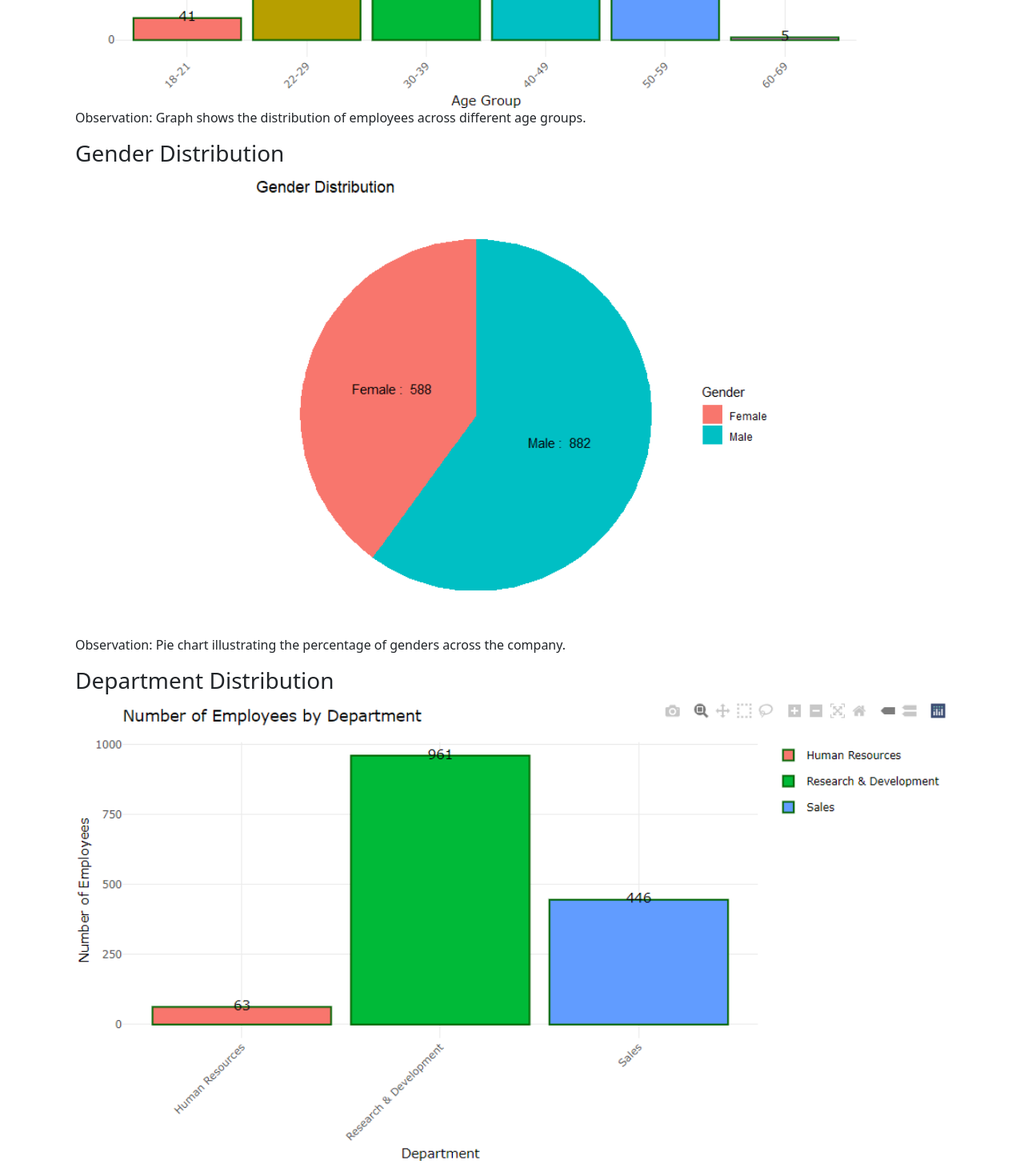
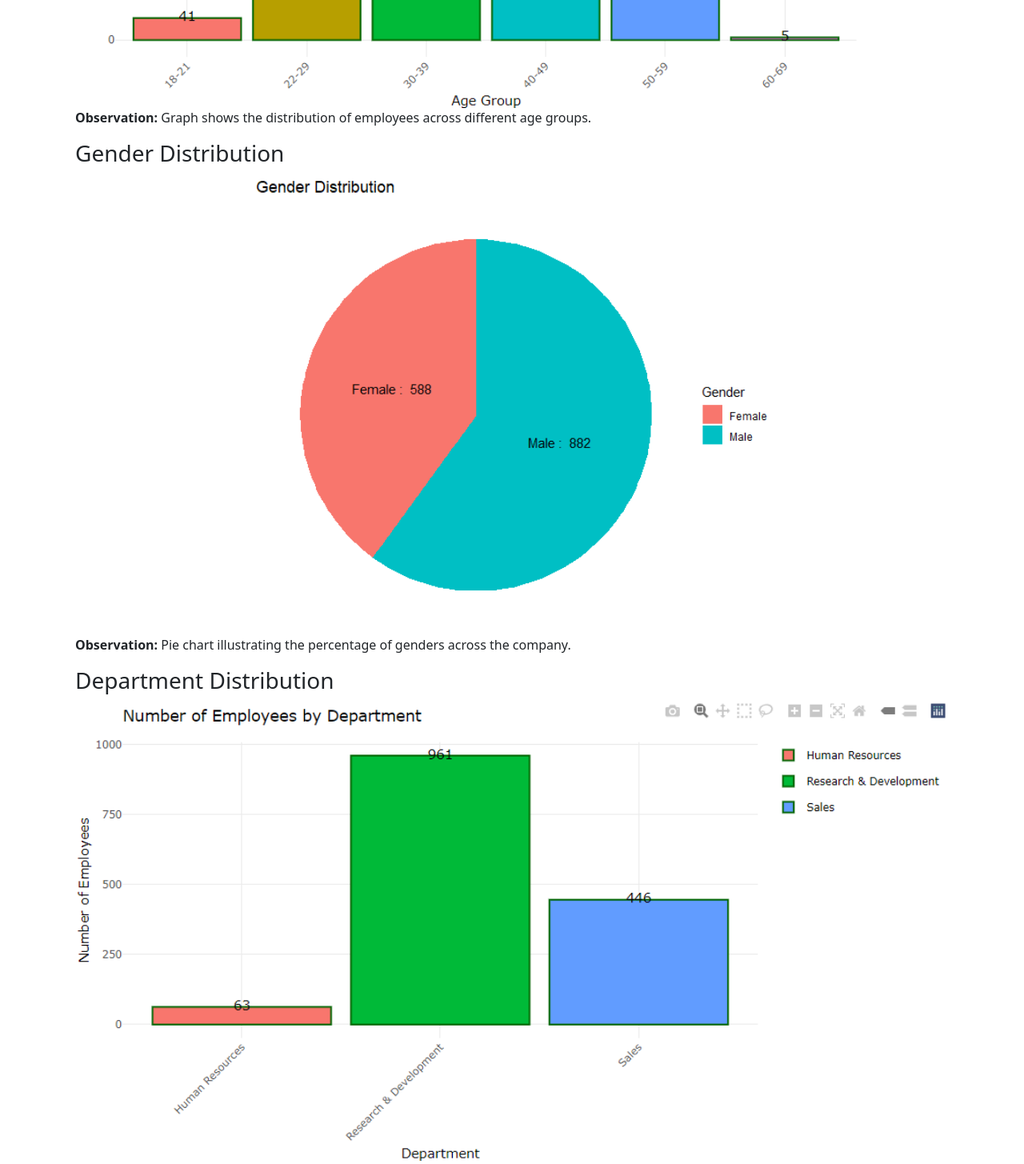
Before and after one commit to OldAlexhub/mohamedgad, a React (Create React App) app: page /humanresource in a window 1280 px wide. Shown: the part 880-2335 px from the top of the page at 80% size. Built offline with nearby package versions, Linux system fonts and the light colour scheme.

Commit message:
updated codelines

```diff
--- a/src/Articles/HumanResources.jsx
+++ b/src/Articles/HumanResources.jsx
@@ -35,8 +35,8 @@ const HumanResources = () => {
           />
         </div>
         <p>
-          Observation: Graph shows the distribution of employees across
-          different age groups.
+          <strong>Observation: </strong> Graph shows the distribution of
+          employees across different age groups.
         </p>
 
         <h3>Gender Distribution</h3>
@@ -48,8 +48,8 @@ const HumanResources = () => {
           />
         </div>
         <p>
-          Observation: Pie chart illustrating the percentage of genders across
-          the company.
+          <strong>Observation: </strong>Pie chart illustrating the percentage of
+          genders across the company.
         </p>
 
         <h3>Department Distribution</h3>
@@ -61,8 +61,8 @@ const HumanResources = () => {
           />
         </div>
         <p>
-          Observation: Bar chart showing the number of employees in each
-          department.
+          <strong>Observation:</strong> Bar chart showing the number of
+          employees in each department.
         </p>
 
         <h3>Manager to Employee Ratio</h3>
@@ -163,8 +163,8 @@ cat('The predicted retention is low:', round(prediction * 100, 2), '%')
 
 retention_prediction(mydata, input_data)`}</pre>
         <p>
-          Observation: The random forest model predicts employee retention with
-          a high degree of accuracy.
+          <strong>Observation:</strong> The random forest model predicts
+          employee retention with a high degree of accuracy.
         </p>
       </section>
 
```
